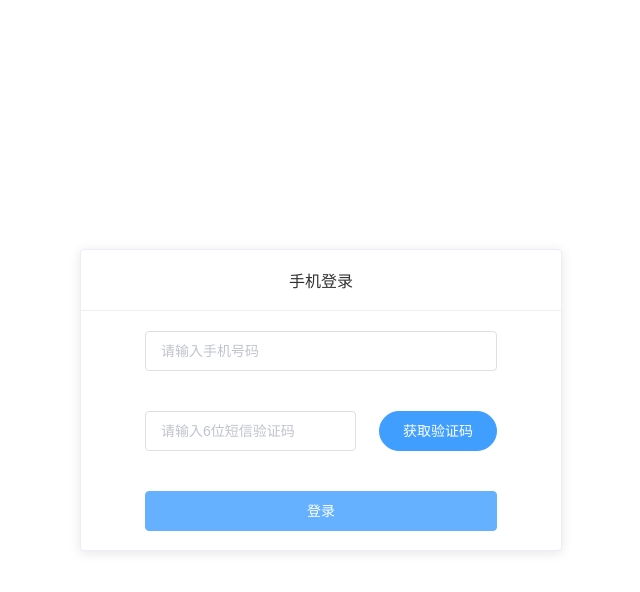
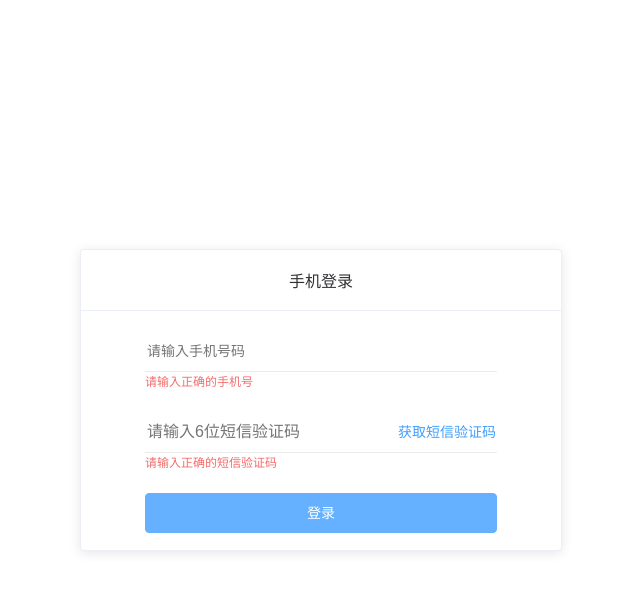
Before and after one commit to breeze0/Concierge_FE, a Vue app: page /#/ in a window 1280 px wide. Both pictures are taken after a click on the button "登录". Shown: the top 592 px of the page, without its empty margins (319-959 px from the left). Built offline with nearby package versions, Linux system fonts and the light colour scheme.

Commit message:
Modify style for login

```diff
--- a/src/components/login.vue
+++ b/src/components/login.vue
@@ -5,25 +5,28 @@
         <span>手机登录</span>
       </div>
       <div class="login-content">
-        <div class="el-input">
-          <input type="text" class="el-input__inner"
+        <div class="input-container">
+          <input type="text" class="login-input"
           v-model="inputTel"
           placeholder="请输入手机号码"
-          @blur="handleBlur"
           >
         </div>
         <div class="error-msg">
-          <span v-show='isShowError'>{{ numErrorMsg }}</span>
+          <span v-show='isShowTelError'>{{ telErrorMsg }}</span>
         </div>
         <div class="input-wrapper">
-          <div class="el-input">
-            <input type="number" class="el-input__inner" v-model="inputNum" placeholder="请输入6位短信验证码">
+          <div class="input-msg-container">
+            <input type="number" class="login-input" v-model="inputNum" placeholder="请输入6位短信验证码">
           </div>
-          <el-button type="primary" round
-          @click="setTime"
+          <el-button type="text"
+          @click="countDown"
           :disabled="disabled">{{ btnVal }}</el-button>
         </div>
-        <el-button type="primary" class="login-btn">登录</el-button>
+        <div class="error-msg">
+          <span v-show="isShowNumError">{{ numErrorMsg }}</span>
+        </div>
+        <el-button type="primary" class="login-btn"
+        @click="login">登录</el-button>
       </div>
     </el-card>
   </div>
@@ -33,13 +36,15 @@
   export default {
     data () {
       return {
-        inputTel: null,
-        inputNum: null,
-        isShowError: false,
+        inputTel: '',
+        inputNum: '',
+        isShowTelError: false,
+        isShowNumError: false,
         disabled: false,
-        coutdown: 5,
-        numErrorMsg: '请输入正确的手机号',
-        btnVal: '获取验证码'
+        countdown: 5,
+        telErrorMsg: '请输入正确的手机号',
+        numErrorMsg: '请输入正确的短信验证码',
+        btnVal: '获取短信验证码'
       }
     },
     methods: {
@@ -52,25 +57,33 @@
         }
       },
 
-      handleBlur() {
-        this.isShowError = !this.isAvailable(this.inputTel)
+      login() {
+        if(this.inputTel == '') {
+          this.isShowTelError = true;
+        }
+        if(this.inputNum == '') {
+          this.isShowNumError = true;
+        }
       },
 
-      setTime() {
-        if(this.coutdown == 0) {
+      countDown() {
+        this.isShowTelError = !this.isAvailable(this.inputTel)
+        if(!this.isShowTelError) {
+          if(this.countdown == 0) {
             this.disabled = false;
-          this.btnVal = '获取验证码';
-          this.coutdown = 5;
+            this.btnVal = '获取短信验证码';
+            this.countdown = 5;
             return;
           } else {
             this.disabled = true;
-          this.btnVal = this.coutdown+'秒后重新发送';
-          this.coutdown--;
+            this.btnVal = this.countdown+'秒后重新获取';
+            this.countdown--;
           }
           var _this = this;
           setTimeout(function() {
-          _this.setTime()
+            _this.countDown()
           },1000);
+        }
       }
 
     },
@@ -110,12 +123,30 @@ input[type="number"]::-webkit-inner-spin-button {
   }
 
   .login-content {
-    .el-input {
-      text-align: center;
+    .login-input {
+      border: none;
+      width: 100%;
+      -webkit-appearance: none;
+      background-color: #fff;
+      background-image: none;
+      -webkit-box-sizing: border-box;
+      box-sizing: border-box;
+      color: #606266;
+      display: inline-block;
+      font-size: inherit;
+      height: 40px;
+      line-height: 1;
+      outline: 0;
+      transition: border-color .2s cubic-bezier(.645,.045,.355,1);
+    }
 
-      .el-input__inner {
+    .input-container {
+      position: relative;
+      font-size: 14px;
+      display: inline-block;
       width: 80%;
-      }
+      margin: 0 10%;
+      border-bottom: 1px solid #ebebeb;
     }
     .error-msg {
       margin-left: 10%;
@@ -125,21 +156,17 @@ input[type="number"]::-webkit-inner-spin-button {
     }
 
     .input-wrapper {
-      margin-top: 20px;
+      margin: 20px 10% 0 10%;
       display: flex;
-      width: 80%;
-      margin-left: 10%;
+      justify-content: space-between;
+      border-bottom: 1px solid #ebebeb;
 
-      .el-input__inner {
-        width: 90%!important;
-        margin-right: 10%;
-      }
     }
 
     .login-btn {
       margin-left: 10%;
       width: 80%;
-      margin-top: 40px;
+      margin-top: 20px;
     }
   }
 
```
Lines whose indentation alone changed are shown as unchanged.
